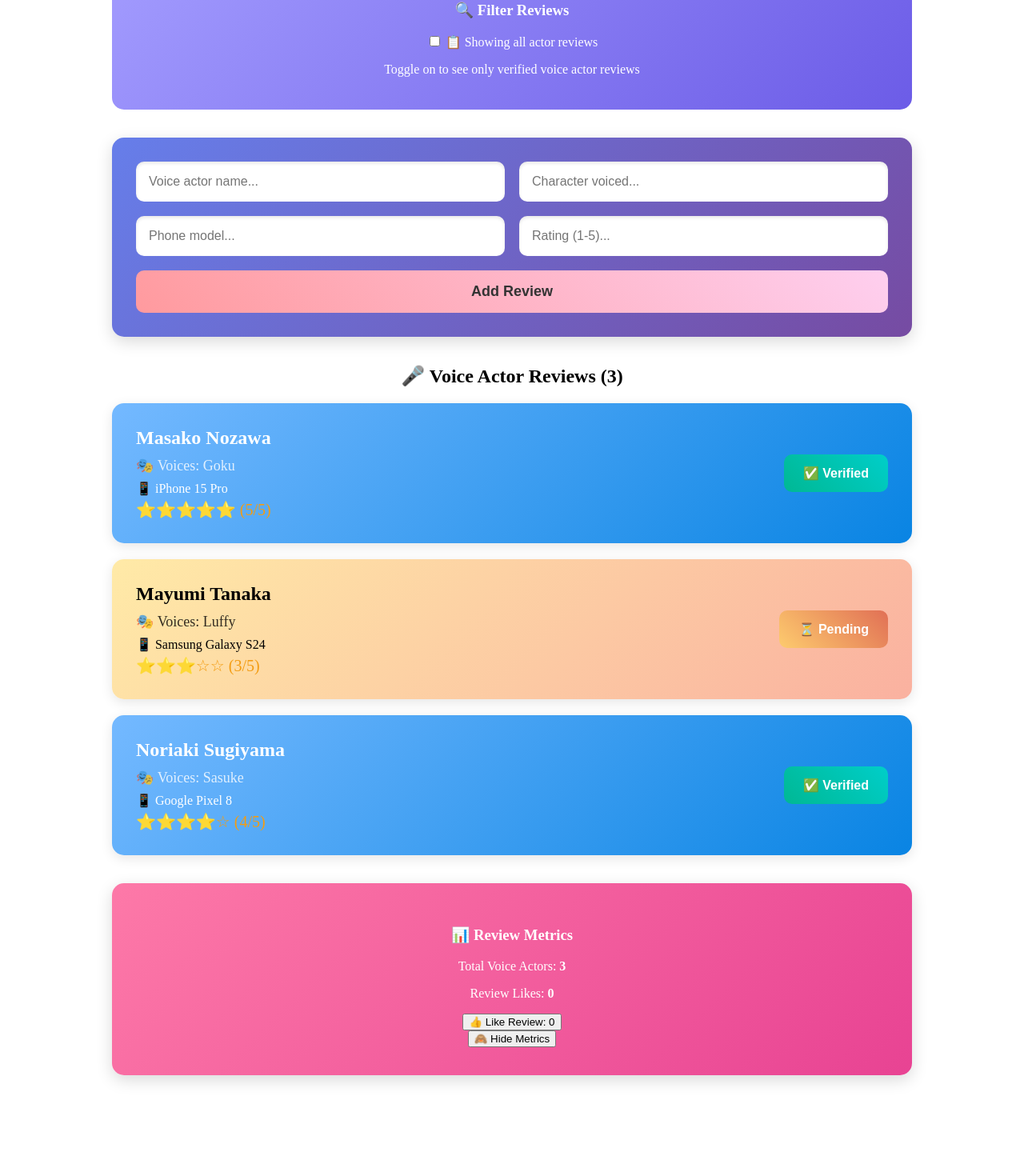
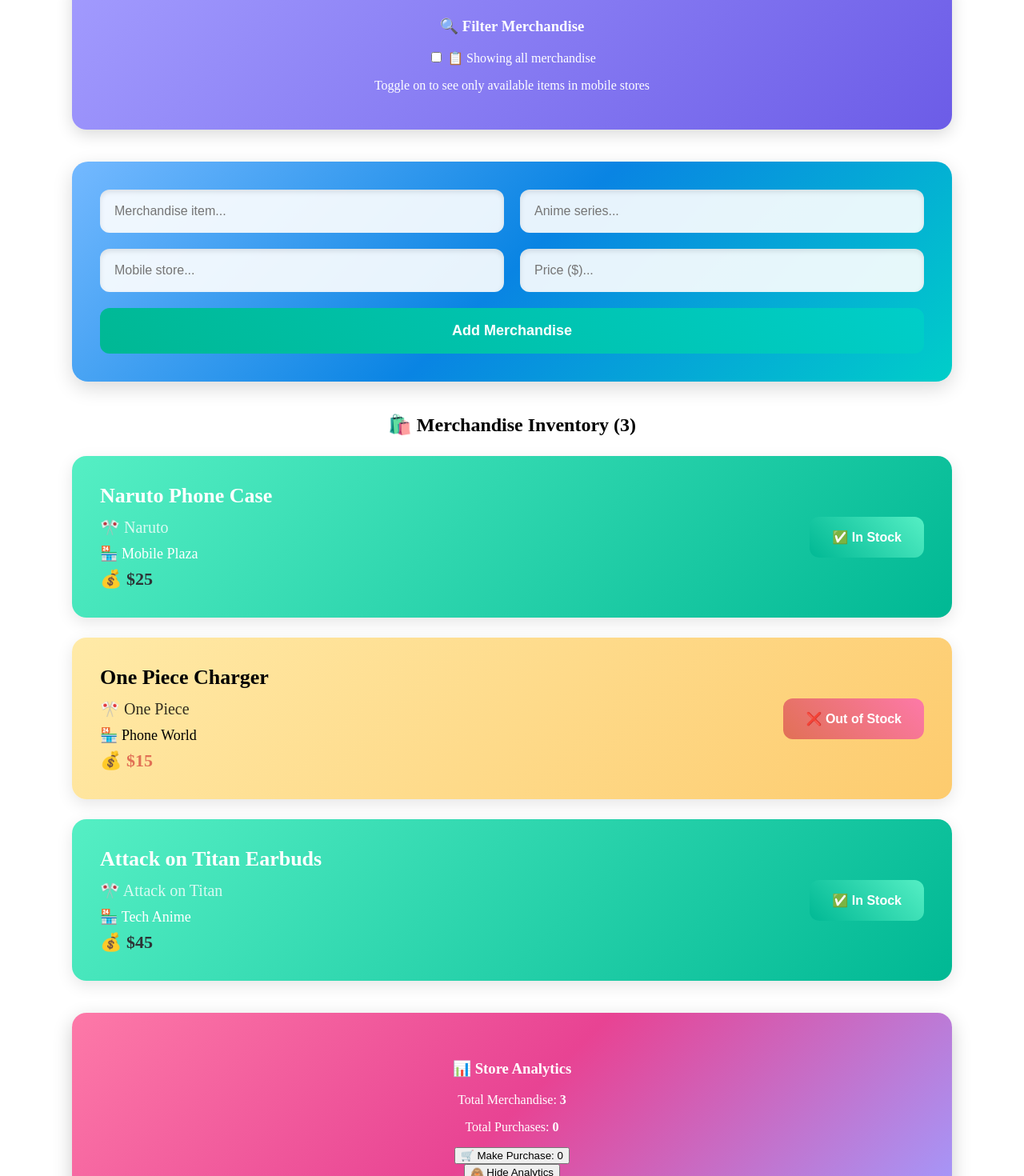
Before and after one commit to Prudhvi-69/workspace, a React (Create React App) app in the folder reactapp/: page / in a window 1280 px wide. Shown: the part 256-1726 px from the top of the page at 80% size. Before the commit the page ends 1663 px from the top, so only its background shows below. Built offline with nearby package versions, Linux system fonts and the light colour scheme.

Commit message:
Anime React Project - app-5

```diff
--- a/reactapp/src/App.css
+++ b/reactapp/src/App.css
@@ -1,140 +1,154 @@
 .App {
   text-align: center;
-  max-width: 1000px;
+  max-width: 1100px;
   margin: 0 auto;
   padding: 20px;
 }
 
 .App-header {
-  background: linear-gradient(45deg, #ff6b6b, #4ecdc4);
-  padding: 35px;
+  background: linear-gradient(135deg, #ff7675, #fd79a8, #fdcb6e);
+  padding: 40px;
   color: white;
-  border-radius: 20px;
-  margin-bottom: 35px;
-  box-shadow: 0 8px 32px rgba(0,0,0,0.1);
+  border-radius: 25px;
+  margin-bottom: 40px;
+  box-shadow: 0 10px 30px rgba(0,0,0,0.2);
 }
 
 .add-form {
   display: grid;
   grid-template-columns: repeat(2, 1fr);
-  gap: 18px;
-  margin: 35px 0;
-  padding: 30px;
-  background: linear-gradient(135deg, #667eea, #764ba2);
-  border-radius: 15px;
-  box-shadow: 0 6px 20px rgba(0,0,0,0.15);
+  gap: 20px;
+  margin: 40px 0;
+  padding: 35px;
+  background: linear-gradient(135deg, #74b9ff, #0984e3, #00cec9);
+  border-radius: 20px;
+  box-shadow: 0 8px 25px rgba(0,0,0,0.15);
 }
 
 .add-form input {
-  padding: 16px;
+  padding: 18px;
   border: none;
-  border-radius: 10px;
+  border-radius: 12px;
   font-size: 16px;
-  box-shadow: inset 0 2px 4px rgba(0,0,0,0.1);
+  box-shadow: inset 0 3px 6px rgba(0,0,0,0.1);
+  background: rgba(255,255,255,0.9);
 }
 
 .add-form button {
   grid-column: span 2;
-  padding: 16px 32px;
-  background: linear-gradient(45deg, #ff9a9e, #fecfef);
-  color: #333;
+  padding: 18px 36px;
+  background: linear-gradient(45deg, #00b894, #00cec9);
+  color: white;
   border: none;
-  border-radius: 10px;
+  border-radius: 12px;
   cursor: pointer;
   font-size: 18px;
   font-weight: bold;
+  transition: all 0.3s ease;
 }
 
 .add-form button:hover {
-  transform: translateY(-2px);
-  box-shadow: 0 4px 12px rgba(0,0,0,0.2);
+  transform: translateY(-3px);
+  box-shadow: 0 6px 20px rgba(0,0,0,0.25);
 }
 
-.actor-list {
-  margin: 35px 0;
+.merch-list {
+  margin: 40px 0;
 }
 
-.actor-item {
+.merch-item {
   display: grid;
   grid-template-columns: 1fr auto;
   align-items: center;
-  padding: 30px;
-  margin: 20px 0;
-  border-radius: 15px;
-  background: linear-gradient(135deg, #ffeaa7, #fab1a0);
-  box-shadow: 0 4px 15px rgba(0,0,0,0.1);
+  padding: 35px;
+  margin: 25px 0;
+  border-radius: 18px;
+  background: linear-gradient(135deg, #ffeaa7, #fdcb6e);
+  box-shadow: 0 6px 20px rgba(0,0,0,0.1);
+  transition: transform 0.2s ease;
 }
 
-.actor-item.verified {
-  background: linear-gradient(135deg, #74b9ff, #0984e3);
+.merch-item:hover {
+  transform: translateY(-2px);
+}
+
+.merch-item.in-stock {
+  background: linear-gradient(135deg, #55efc4, #00b894);
   color: white;
 }
 
-.actor-info {
+.merch-info {
   text-align: left;
 }
 
-.actor-name {
+.item-name {
   font-weight: bold;
-  font-size: 24px;
-  margin-bottom: 10px;
+  font-size: 26px;
+  margin-bottom: 12px;
 }
 
-.character-name {
-  font-size: 18px;
-  margin-bottom: 8px;
+.anime-series {
+  font-size: 20px;
+  margin-bottom: 10px;
   opacity: 0.8;
 }
 
-.phone-review {
-  font-size: 16px;
-  margin-bottom: 5px;
+.store-info {
+  font-size: 18px;
+  margin-bottom: 8px;
 }
 
-.rating-stars {
-  font-size: 20px;
-  color: #f39c12;
+.price-tag {
+  font-size: 22px;
+  font-weight: bold;
+  color: #e17055;
 }
 
-.verify-button {
-  padding: 14px 24px;
+.merch-item.in-stock .price-tag {
+  color: #2d3436;
+}
+
+.stock-button {
+  padding: 16px 28px;
   border: none;
-  border-radius: 10px;
+  border-radius: 12px;
   cursor: pointer;
   font-size: 16px;
   font-weight: bold;
+  transition: all 0.2s ease;
 }
 
-.verify-button.verified {
-  background: linear-gradient(45deg, #00b894, #00cec9);
+.stock-button.in-stock {
+  background: linear-gradient(45deg, #00b894, #55efc4);
   color: white;
 }
 
-.verify-button.unverified {
-  background: linear-gradient(45deg, #fdcb6e, #e17055);
+.stock-button.out-of-stock {
+  background: linear-gradient(45deg, #e17055, #fd79a8);
   color: white;
 }
 
 .toggle-section {
-  margin: 35px 0;
-  padding: 25px;
+  margin: 40px 0;
+  padding: 30px;
   background: linear-gradient(135deg, #a29bfe, #6c5ce7);
-  border-radius: 15px;
-  color: white;
-}
-
-.counter-section {
-  margin: 35px 0;
-  padding: 35px;
-  background: linear-gradient(135deg, #fd79a8, #e84393);
-  border-radius: 15px;
+  border-radius: 18px;
   color: white;
   box-shadow: 0 6px 20px rgba(0,0,0,0.15);
 }
 
-.no-actors {
-  padding: 70px;
+.counter-section {
+  margin: 40px 0;
+  padding: 40px;
+  background: linear-gradient(135deg, #fd79a8, #e84393, #a29bfe);
+  border-radius: 18px;
+  color: white;
+  box-shadow: 0 8px 25px rgba(0,0,0,0.2);
+}
+
+.no-merchandise {
+  padding: 80px;
   color: #636e72;
   font-style: italic;
-  font-size: 24px;
+  font-size: 26px;
 }
--- a/reactapp/src/App.js
+++ b/reactapp/src/App.js
@@ -1,99 +1,99 @@
 import React, { useState } from 'react';
-import ActorList from './components/ActorList';
-import ReviewCounter from './components/ReviewCounter';
-import RatingToggle from './components/RatingToggle';
+import MerchList from './components/MerchList';
+import StoreCounter from './components/StoreCounter';
+import StockToggle from './components/StockToggle';
 import './App.css';
 
 function App() {
-  const [actors, setActors] = useState([
-    { id: 1, name: 'Masako Nozawa', character: 'Goku', phone: 'iPhone 15 Pro', rating: 5, verified: true },
-    { id: 2, name: 'Mayumi Tanaka', character: 'Luffy', phone: 'Samsung Galaxy S24', rating: 3, verified: false },
-    { id: 3, name: 'Noriaki Sugiyama', character: 'Sasuke', phone: 'Google Pixel 8', rating: 4, verified: true }
+  const [merchandise, setMerchandise] = useState([
+    { id: 1, item: 'Naruto Phone Case', anime: 'Naruto', store: 'Mobile Plaza', price: 25, inStock: true },
+    { id: 2, item: 'One Piece Charger', anime: 'One Piece', store: 'Phone World', price: 15, inStock: false },
+    { id: 3, item: 'Attack on Titan Earbuds', anime: 'Attack on Titan', store: 'Tech Anime', price: 45, inStock: true }
   ]);
 
-  const [newActor, setNewActor] = useState('');
-  const [newCharacter, setNewCharacter] = useState('');
-  const [newPhone, setNewPhone] = useState('');
-  const [newRating, setNewRating] = useState('');
-  const [showVerifiedOnly, setShowVerifiedOnly] = useState(false);
+  const [newItem, setNewItem] = useState('');
+  const [newAnime, setNewAnime] = useState('');
+  const [newStore, setNewStore] = useState('');
+  const [newPrice, setNewPrice] = useState('');
+  const [showInStockOnly, setShowInStockOnly] = useState(false);
 
-  const addActor = (e) => {
+  const addMerchandise = (e) => {
     e.preventDefault();
-    if (newActor.trim() && newCharacter.trim() && newPhone.trim() && newRating.trim()) {
-      const actor = {
+    if (newItem.trim() && newAnime.trim() && newStore.trim() && newPrice.trim()) {
+      const merch = {
         id: Date.now(),
-        name: newActor.trim(),
-        character: newCharacter.trim(),
-        phone: newPhone.trim(),
-        rating: parseInt(newRating),
-        verified: false
+        item: newItem.trim(),
+        anime: newAnime.trim(),
+        store: newStore.trim(),
+        price: parseFloat(newPrice),
+        inStock: false
       };
-      setActors([...actors, actor]);
-      setNewActor('');
-      setNewCharacter('');
-      setNewPhone('');
-      setNewRating('');
+      setMerchandise([...merchandise, merch]);
+      setNewItem('');
+      setNewAnime('');
+      setNewStore('');
+      setNewPrice('');
     }
   };
 
-  const toggleVerified = (id) => {
-    setActors(actors.map(actor =>
-      actor.id === id ? { ...actor, verified: !actor.verified } : actor
+  const toggleStock = (id) => {
+    setMerchandise(merchandise.map(merch =>
+      merch.id === id ? { ...merch, inStock: !merch.inStock } : merch
     ));
   };
 
-  const filteredActors = showVerifiedOnly
-    ? actors.filter(actor => actor.verified)
-    : actors;
+  const filteredMerchandise = showInStockOnly
+    ? merchandise.filter(merch => merch.inStock)
+    : merchandise;
 
   return (
     <div className="App">
       <header className="App-header">
-        <h1>🎤 Anime Voice Actor Phone Review Tracker 📱</h1>
+        <h1>🛍️ Anime Merchandise Mobile Store Tracker 📱</h1>
       </header>
 
       <main>
-        <RatingToggle
-          showVerifiedOnly={showVerifiedOnly}
-          onToggle={() => setShowVerifiedOnly(!showVerifiedOnly)}
+        <StockToggle
+          showInStockOnly={showInStockOnly}
+          onToggle={() => setShowInStockOnly(!showInStockOnly)}
         />
 
-        <form onSubmit={addActor} className="add-form">
+        <form onSubmit={addMerchandise} className="add-form">
           <input
             type="text"
-            placeholder="Voice actor name..."
-            value={newActor}
-            onChange={(e) => setNewActor(e.target.value)}
+            placeholder="Merchandise item..."
+            value={newItem}
+            onChange={(e) => setNewItem(e.target.value)}
           />
           <input
             type="text"
-            placeholder="Character voiced..."
-            value={newCharacter}
-            onChange={(e) => setNewCharacter(e.target.value)}
+            placeholder="Anime series..."
+            value={newAnime}
+            onChange={(e) => setNewAnime(e.target.value)}
           />
           <input
             type="text"
-            placeholder="Phone model..."
-            value={newPhone}
-            onChange={(e) => setNewPhone(e.target.value)}
+            placeholder="Mobile store..."
+            value={newStore}
+            onChange={(e) => setNewStore(e.target.value)}
           />
           <input
             type="number"
-            placeholder="Rating (1-5)..."
-            min="1"
-            max="5"
-            value={newRating}
-            onChange={(e) => setNewRating(e.target.value)}
+            placeholder="Price ($)..."
+            min="0"
+            step="0.01"
+            value={newPrice}
+            onChange={(e) => setNewPrice(e.target.value)}
           />
-          <button type="submit">Add Review</button>
+          <button type="submit">Add Merchandise</button>
         </form>
 
-        <ActorList
-          actorList={filteredActors}
-          onToggleVerified={toggleVerified}
+        <MerchList
+          merchList={filteredMerchandise}
+          onToggleStock={toggleStock}
         />
 
-        <ReviewCounter actorCount={actors.length} />
+        <StoreCounter merchCount={merchandise.length} />
       </main>
     </div>
   );
--- /dev/null
+++ b/reactapp/src/components/MerchList.js
@@ -0,0 +1,33 @@
+import React from 'react';
+
+const MerchList = ({ merchList, onToggleStock }) => {
+  return (
+    <div className="merch-list">
+      <h2>🛍️ Merchandise Inventory ({merchList.length})</h2>
+      {merchList.length === 0 ? (
+        <div className="no-merchandise">No merchandise found in stores 🏪</div>
+      ) : (
+        <ul style={{ listStyle: 'none', padding: 0 }}>
+          {merchList.map(merch => (
+            <li key={merch.id} className={`merch-item ${merch.inStock ? 'in-stock' : ''}`}>
+              <div className="merch-info">
+                <div className="item-name">{merch.item}</div>
+                <div className="anime-series">🎌 {merch.anime}</div>
+                <div className="store-info">🏪 {merch.store}</div>
+                <div className="price-tag">💰 ${merch.price}</div>
+              </div>
+              <button
+                className={`stock-button ${merch.inStock ? 'in-stock' : 'out-of-stock'}`}
+                onClick={() => onToggleStock(merch.id)}
+              >
+                {merch.inStock ? '✅ In Stock' : '❌ Out of Stock'}
+              </button>
+            </li>
+          ))}
+        </ul>
+      )}
+    </div>
+  );
+};
+
+export default MerchList;
--- /dev/null
+++ b/reactapp/src/components/StockToggle.js
@@ -0,0 +1,24 @@
+import React from 'react';
+
+const StockToggle = ({ showInStockOnly, onToggle }) => {
+  return (
+    <div className="toggle-section">
+      <h3>🔍 Filter Merchandise</h3>
+      <label>
+        <input
+          type="checkbox"
+          checked={showInStockOnly}
+          onChange={onToggle}
+        />
+        {showInStockOnly ? ' ✅ Showing in-stock items only' : ' 📋 Showing all merchandise'}
+      </label>
+      <p>
+        {showInStockOnly
+          ? 'Toggle off to see complete merchandise catalog'
+          : 'Toggle on to see only available items in mobile stores'}
+      </p>
+    </div>
+  );
+};
+
+export default StockToggle;
--- /dev/null
+++ b/reactapp/src/components/StoreCounter.js
@@ -0,0 +1,48 @@
+import React, { Component } from 'react';
+
+class StoreCounter extends Component {
+  constructor(props) {
+    super(props);
+    this.state = {
+      purchases: 0,
+      showSales: true
+    };
+  }
+
+  handlePurchase = () => {
+    this.setState(prevState => ({
+      purchases: prevState.purchases + 1
+    }));
+  };
+
+  toggleSales = () => {
+    this.setState(prevState => ({
+      showSales: !prevState.showSales
+    }));
+  };
+
+  render() {
+    const { merchCount } = this.props;
+    const { purchases, showSales } = this.state;
+
+    return (
+      <div className="counter-section">
+        <h3>📊 Store Analytics</h3>
+        {showSales && (
+          <div>
+            <p>Total Merchandise: <strong>{merchCount}</strong></p>
+            <p>Total Purchases: <strong>{purchases}</strong></p>
+            <button onClick={this.handlePurchase}>
+              🛒 Make Purchase: {purchases}
+            </button>
+          </div>
+        )}
+        <button onClick={this.toggleSales}>
+          {showSales ? '🙈 Hide Analytics' : '👁️ Show Analytics'}
+        </button>
+      </div>
+    );
+  }
+}
+
+export default StoreCounter;
```
Also changed, not shown: 2 other files (tests, documents, lock files or other folders).
